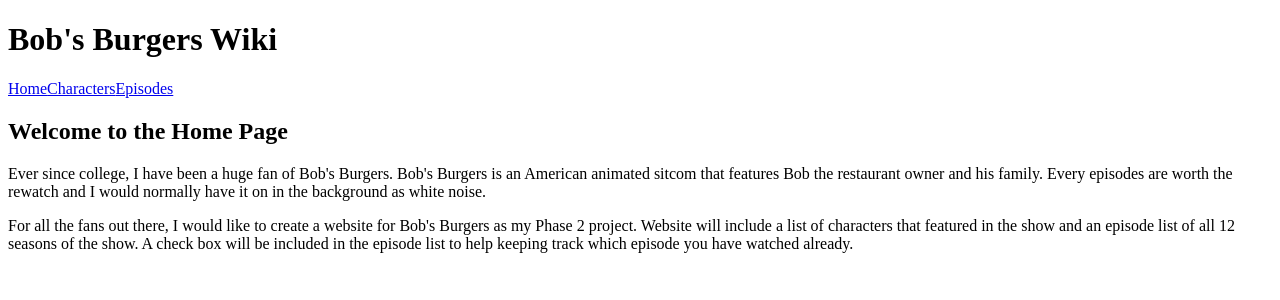
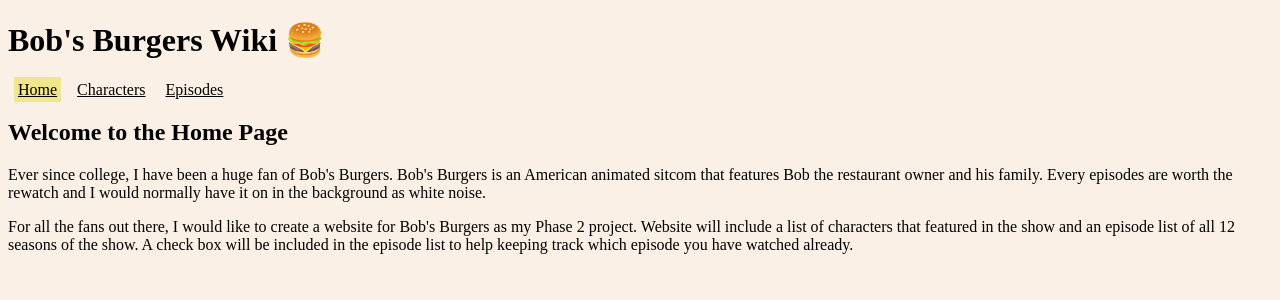
Before and after one commit to hkggerry/Phase-2-Bobs-Burgers-Wiki, a React (Create React App) app: page / in a window 1280 px wide. Shown: the top 300 px of the page. Built offline with nearby package versions, Linux system fonts and the light colour scheme; no server answers.

Commit message:
Added some CSS

```diff
--- a/src/components/App.js
+++ b/src/components/App.js
@@ -1,6 +1,5 @@
 import React, {useState, useEffect} from "react";
 import { Route, Switch } from "react-router-dom";
-import Header from "./Header";
 import NavBar from "./NavBar"
 import Home from "./HomePage";
 import Characters from "./Characters";
@@ -10,6 +9,8 @@
 function App() {
   const [data, setData] = useState([])
   const [episodes, setEpisodes] = useState([])
+  const [image, quickImage] = useState([])
+  const [searchTerm, setSearchTerm] = useState("")
 
   useEffect(()=>{
     fetch("https://bobsburgers-api.herokuapp.com/characters/")
@@ -23,17 +24,24 @@
     .then(episode => setEpisodes(episode))
   }, [])
 
+  useEffect(()=>{
+    fetch("https://bobsburgers-api.herokuapp.com/endCreditsSequence/")
+    .then(r => r.json())
+    .then(image => quickImage(image))
+  }, [])
+
+  const filteredCharacter = data.filter(name => name.name.toLowerCase().includes(searchTerm.toLowerCase()))
 
   return (
     <div>
-      <Header />
+      <h1>Bob's Burgers Wiki 🍔 </h1>
         <NavBar />
         <Switch>
           <Route exact path="/">
-            <Home />
+            <Home image={image}/>
           </Route>
           <Route exact path="/characters">
-            <Characters data={data}/>
+            <Characters data={filteredCharacter} setSearchTerm={setSearchTerm} searchTerm={searchTerm}/>
           </Route>
           <Route exact path="/episodes">
             <Episodes episodes={episodes}/>
--- a/src/components/Characters.js
+++ b/src/components/Characters.js
@@ -2,16 +2,24 @@
 import CharacterList from "./CharacterList"
 // import { Card } from "semantic-ui-react";
 
-function Characters( {data} ) {
+function Characters( {data, setSearchTerm, searchTerm} ) {
+
 
     const characterData = data.map((eachCharacter) => {
         return <CharacterList key={eachCharacter.id} data={eachCharacter}/>
-    }
-    )
+    })
 
     return (
     <div>
         <p>You will find all the characters in this page</p>
+        <form className="searchbar" >
+            <input
+            type="text"
+            id="search"
+            placeholder="search character here"
+            value={searchTerm}
+            onChange={(e) => setSearchTerm(e.target.value)} />
+        </form>
         {/* <Card.Group itemsPerRow={6}> */}
         {characterData}
         {/* </Card.Group> */}
--- a/src/components/EpisodeList.js
+++ b/src/components/EpisodeList.js
@@ -1,7 +1,6 @@
 import React from "react";
 
 function EpisodeList({episodes}){
-    console.log(episodes)
     return (
         <ul className="episodes">
             <div style={{display: 'flex',  justifyContent:'center', alignItems:'center'}}>
--- a/src/components/Header.js
+++ /dev/null
@@ -1,10 +0,0 @@
-import React from "react";
-
-function Header() {
-  return (
-    <div>
-    <h1>Bob's Burgers Wiki</h1>
-    </div>
-  )}
-
-export default Header;
--- a/src/components/HomePage.js
+++ b/src/components/HomePage.js
@@ -1,12 +1,19 @@
 import React from "react";
 
-function Home(){
+
+function Home({image}){
+    const quickImage = image.map((image) => {
+        return image.image
+    })
+
     return (
     <div>
-        <h2>Welcome to the Home Page</h2>
+        <h2>Welcome to the Home Page </h2>
         <p>Ever since college, I have been a huge fan of Bob's Burgers. Bob's Burgers is an American animated sitcom that features Bob the restaurant owner and his family. Every episodes are worth the rewatch and I would normally have it on in the background as white noise. </p>
         <p>For all the fans out there, I would like to create a website for Bob's Burgers as my Phase 2 project. Website will include a list of characters that featured in the show and an episode list of all 12 seasons of the show. A check box will be included in the episode list to help keeping track which episode you have watched already.</p>
+        <div className="quickimage"> <img src={quickImage[5]} /> </div>
     </div>
+
     )}
 
 export default Home;
--- a/src/components/NavBar.js
+++ b/src/components/NavBar.js
@@ -2,11 +2,20 @@
 import { NavLink } from "react-router-dom";
 
 function NavBar() {
+
+  const linkStyles = {
+    display: "inline",
+    width: "70px",
+    padding: "4px",
+    margin: "0 6px 6px",
+    color: "black",
+  };
+
   return (
   <div>
-    <NavLink to="/">Home</NavLink>
-    <NavLink to="/characters">Characters</NavLink>
-    <NavLink to="/episodes">Episodes</NavLink>
+    <NavLink to="/" exact style={linkStyles} activeStyle={{background:"khaki"}}>Home</NavLink>
+    <NavLink to="/characters" exact style={linkStyles} activeStyle={{background:"khaki"}}>Characters</NavLink>
+    <NavLink to="/episodes" exact style={linkStyles} activeStyle={{background:"khaki"}}>Episodes</NavLink>
   </div>
   )}
 
--- a/src/index.css
+++ b/src/index.css
@@ -1,24 +1,8 @@
-/* .App {
-    text-align: center;
-  }
+   #search {
+    margin: 0 auto;
+    display: block;
+}
 
-  .App-logo {
-    animation: App-logo-spin infinite 20s linear;
-    height: 80px;
-  }
-
-  .App-header {
-    background-color: rgb(255, 189, 189);
-    height: 150px;
-    padding: 20px;
-    color: white;
-  }
-
-  .App-title {
-    font-size: 1.5em;
-  }
-
-  .App-intro {
-    font-size: large;
-  }
-   */
+body {
+  background-color: linen;
+}
--- a/src/index.js
+++ b/src/index.js
@@ -2,7 +2,7 @@
 import ReactDOM from "react-dom";
 import { BrowserRouter as Router } from "react-router-dom";
 import "./index.css";
-// import "semantic-ui-css/semantic.min.css"
+// import "semantic-ui-css/semantic.min.css";
 import App from "./components/App";
 
 ReactDOM.render(
```
